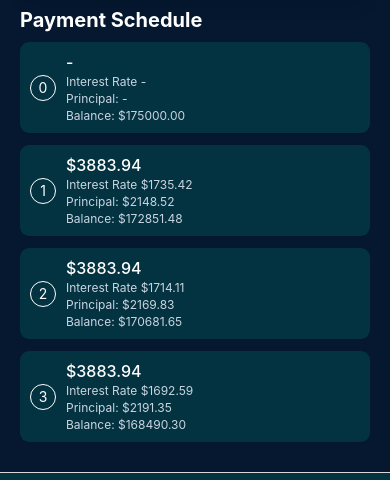
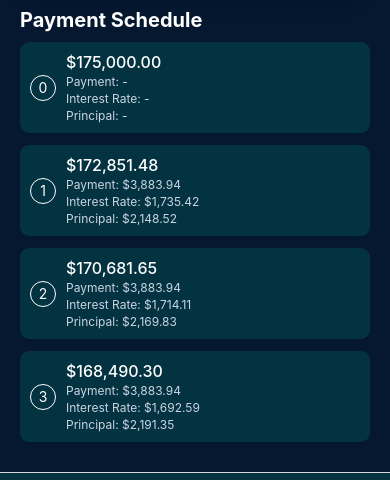
Before and after one commit to burakbinmunir/spotter-ai-loan-calculator, a React Native app: screen /AmortizationAnalysis in a window 390 px wide. Shown: the part 323-803 px from the top of the page. Built offline with nearby package versions, Linux system fonts and the light colour scheme.

Commit message:
Formate Calculations.

```diff
--- a/src/Screens/AmortizationAnalysis.tsx
+++ b/src/Screens/AmortizationAnalysis.tsx
@@ -23,6 +23,8 @@ import LoanParametersModal, {
 import { Images } from '../Assets/Images';
 import ResultCard from '../Components/ResultCard.tsx';
 import KeyValueItem from '../Components/KeyVaueItem.tsx';
+
+const formatCurrency = (val) => val ? `$${val.toLocaleString(undefined, { minimumFractionDigits: 2, maximumFractionDigits: 2 })}` : "-";
 
 
 const AmortizationAnalysis = () => {
@@ -100,10 +102,10 @@ const AmortizationAnalysis = () => {
 
 		scheduleArray.push({
 			month: '0',
-			payment: '-',
-			interest: '-',
-			principal: '-',
-			balance: `$${(balance + balloonPayment).toFixed(2)}`,
+			payment: null,
+			interest: null,
+			principal: null,
+			balance: balance + balloonPayment,
 		});
 
 		let totalInterest = 0;
@@ -133,10 +135,10 @@ const AmortizationAnalysis = () => {
 
 			scheduleArray.push({
 				month: i.toString(),
-				payment: `$${payment.toFixed(2)}`,
-				interest: `$${interest.toFixed(2)}`,
-				principal: `$${principalPaid.toFixed(2)}`,
-				balance: `$${Math.max(0, balance + balloonPayment).toFixed(2)}`,
+				payment: payment,
+				interest: interest,
+				principal: principalPaid,
+				balance: Math.max(0, balance + balloonPayment),
 			});
 
 			if (balance <= 0) {
@@ -149,10 +151,10 @@ const AmortizationAnalysis = () => {
 		if (balance > 0 && balloonPayment > 0) {
 			scheduleArray.push({
 				month: 'Balloon',
-				payment: `$${balloonPayment.toFixed(2)}`,
-				interest: '$0.00',
-				principal: `$${balloonPayment.toFixed(2)}`,
-				balance: '$0.00',
+				payment: balloonPayment,
+				interest: 0,
+				principal: balloonPayment,
+				balance: 0,
 			});
 			payoffMonth = term;
 		}
@@ -160,7 +162,7 @@ const AmortizationAnalysis = () => {
 		setSchedule(scheduleArray);
 		setEarlyPayoffMonth(payoffMonth);
 
-		// ========== Original Total Interest Calculation (no extra/one-time payments) ==========
+		// ========== Original Total Interest Calculation ==========
 		let balanceOriginal = amortizingAmount;
 		let totalInterestOriginal = 0;
 
@@ -175,15 +177,15 @@ const AmortizationAnalysis = () => {
 
 			balanceOriginal -= principalOriginal;
 			totalInterestOriginal += interestOriginal;
+
 			if (balanceOriginal <= 0) break;
 		}
 
-		// ========== Set Results ==========
-		const interestSaved = (totalInterestOriginal - totalInterest).toFixed(2);
-		const totalPaymentsOriginal = (monthlyPayment * term).toFixed(2);
-		console.log("totalInterest",totalInterest)
-		setInterestSaved(interestSaved);
-		setTotalInterestOriginal(totalInterestOriginal.toFixed(2));
+		const interestSaved = totalInterestOriginal - totalInterest;
+		const totalPaymentsOriginal = monthlyPayment * term;
+
+		setInterestSaved(interestSaved ? interestSaved :"0.00");
+		setTotalInterestOriginal(totalInterestOriginal);
 		setTotalPaymentsOriginal(totalPaymentsOriginal);
 	}, [loanParams]);
 
@@ -212,25 +214,19 @@ const AmortizationAnalysis = () => {
 				</View>
 				<View style={styles.rowContainer}>
 					<View>
-						<Text
-							style={{
-								fontWeight: '500',
-								color: AppColors.white,
-								fontSize: FontSize.large,
-							}}
-						>
-							{`${item.payment}`}
+						<Text style={styles.balanceText}>
+							{isBalloon ? "$0.00" : `${formatCurrency(item?.balance)}`}
 						</Text>
 						<Text style={styles.subTextStyle}>
-							{`Interest Rate ${item.interest}`}
+							{`Payment: ${formatCurrency(item?.payment)}`}
 						</Text>
 					</View>
 					<View>
 						<Text style={styles.subTextStyle}>
-							{`Principal: ${item.principal}`}
+							{`Interest Rate: ${formatCurrency(item?.interest)}`}
 						</Text>
 						<Text style={[styles.subTextStyle]}>
-							{`Balance: ${item.balance}`}
+							{`Principal: ${formatCurrency(item?.principal)}`}
 						</Text>
 					</View>
 				</View>
@@ -389,16 +385,16 @@ const AmortizationAnalysis = () => {
 									/>
 								)}
 
-								{!!interestSaved && (
+								{!!interestSaved &&
 									<ResultCard
 										title={'Interest Saved'}
-										value={`$${interestSaved}`}
+										value={formatCurrency(interestSaved)}
 										imgSrc={Images.IC_ARROW_ABOVE}
 										valueStyle={styles.extraPaymentValue}
 										titleStyle={styles.extraPaymentTitle}
 										contentContainerStyle={styles.extraPaymentContainer}
 									/>
-								)}
+								}
 							</View>
 						)}
 					</View>
@@ -438,7 +434,7 @@ const AmortizationAnalysis = () => {
 								{!!totalPaymentsOriginal && (
 									<ResultCard
 										title={'Original Total Payments'}
-										value={`$${totalPaymentsOriginal}`}
+										value={formatCurrency(totalPaymentsOriginal)}
 										valueStyle={styles.loanSummaryValue}
 										contentContainerStyle={
 											styles.loanSummaryContainer
@@ -446,10 +442,10 @@ const AmortizationAnalysis = () => {
 									/>
 								)}
 
-								{!!interestSaved && (
+								{!!totalInterestOriginal && (
 									<ResultCard
 										title={'Original Total Interest'}
-										value={`$${totalInterestOriginal}`}
+										value={formatCurrency(totalInterestOriginal)}
 										valueStyle={styles.loanSummaryValue}
 										contentContainerStyle={
 											styles.loanSummaryContainer
@@ -480,7 +476,6 @@ const AmortizationAnalysis = () => {
 				onClose={() => setShowInputModal(false)}
 				defaultValues={loanParams}
 				onSave={(data: FormData) => {
-					console.log('data', data);
 					setLoanParams(data);
 					setShowInputModal(false);
 				}}
@@ -652,6 +647,11 @@ const styles = StyleSheet.create({
 		alignItems: 'flex-start',
 		backgroundColor:
 		AppColors.aquaColor,
+	},
+	balanceText: {
+		fontWeight: '500',
+		color: AppColors.white,
+		fontSize: FontSize.large,
 	}
 });
 
```
